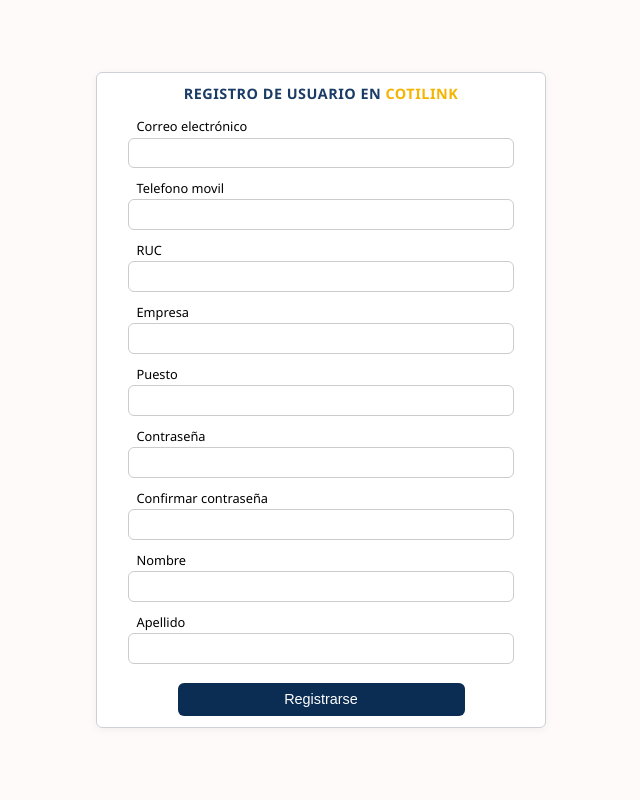
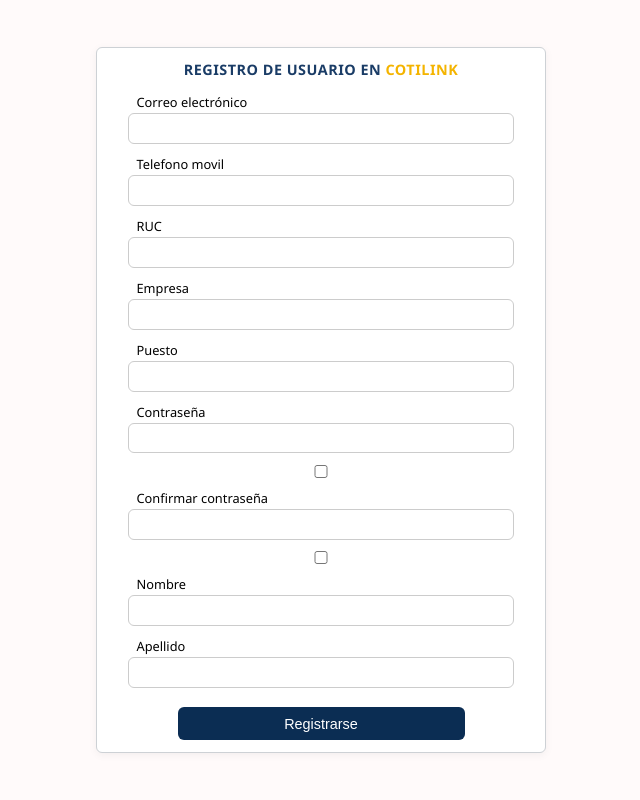
Before and after one commit to leomalon/quote_mvp, a Django app: page /users/register/ in a window 1280 px wide. Shown: the whole page, without its empty margins (319-959 px from the left). Run offline with Django 5.2, Linux system fonts and the light colour scheme.

Commit message:
Show password

```diff
--- a/users/templates/users/register.html
+++ b/users/templates/users/register.html
@@ -29,6 +29,11 @@
 
                 {% if field.name == 'email' and is_social_registration %}
                     <input type="email" class="input-field" value="{{ field.value }}" disabled>
+                {% elif field.name == 'password1' or field.name == 'password2' %}
+                    {{ field }}
+                    <label class="show-password-label">
+                        <input type="checkbox" onclick="togglePassword('{{ field.auto_id }}')">
+                    </label>
                 {% else %}
                     {{ field }}
                 {% endif %}
```
